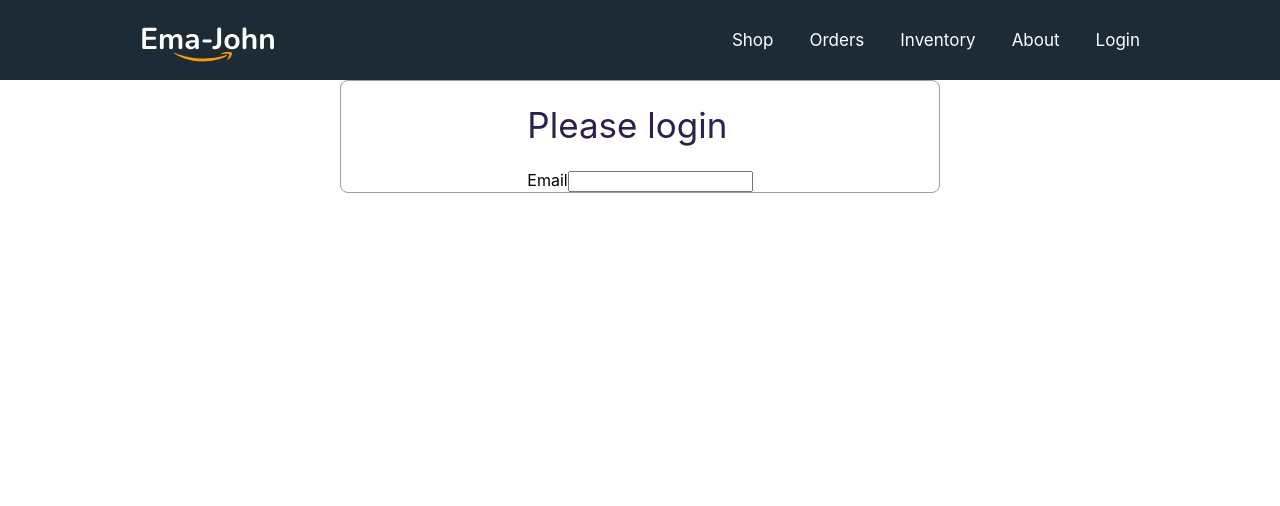
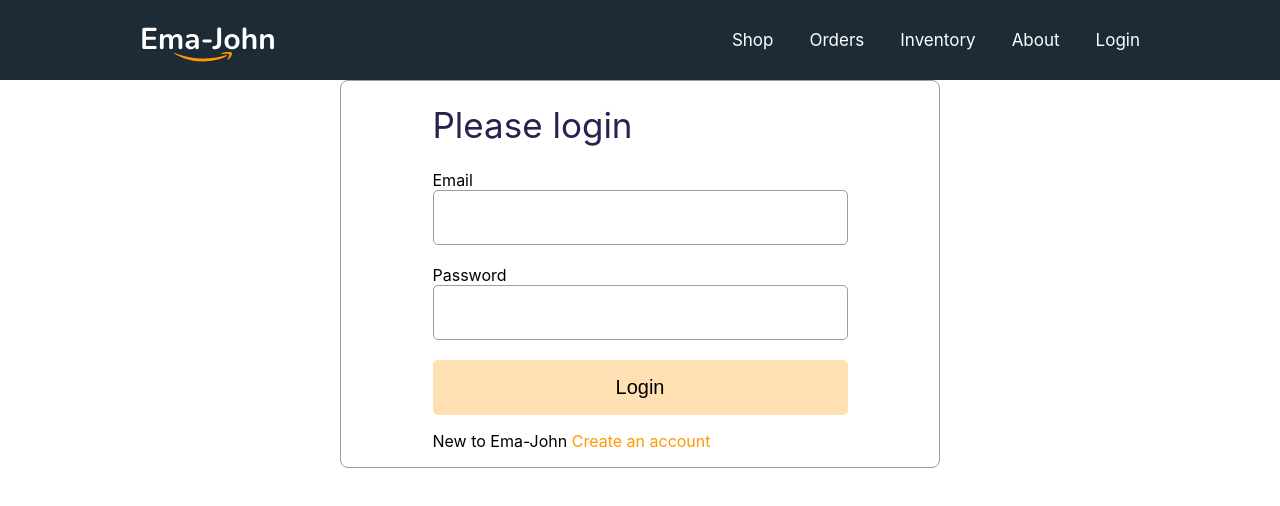
Before and after one commit to shahariyer-as/ema-john-simple-e-commerce, a React (Create React App) app: page /login in a window 1280 px wide. Shown: the top 506 px of the page. Built offline with nearby package versions, Linux system fonts and the light colour scheme.

Commit message:
login style complete

```diff
--- a/src/components/Login/Login.css
+++ b/src/components/Login/Login.css
@@ -1,13 +1,41 @@
-.form-container{
+.form-container {
   width: 600px;
-    border: 1px solid #95A0A7;
+  border: 1px solid #95a0a7;
   box-sizing: border-box;
   border-radius: 8px;
   display: flex;
   justify-content: center;
-    margin:0 auto;
+  margin: 0 auto;
 }
-.form-title{
+.form-title {
   font-size: 35px;
   font-weight: 400;
-color: #2A214F;}
+  color: #2a214f;
+}
+.input-group {
+  margin-bottom: 20px;
+}
+.input-group label {
+  display: block;
+}
+.input-group input {
+  width: 415px;
+  height: 55px;
+  border-radius: 5px;
+  box-sizing: border-box;
+  border: 1px solid #95a0a7;
+  font-size: 24px;
+}
+.form-submit {
+  width: 415px;
+  height: 55px;
+  background-color: rgba(255, 153, 0, 0.3);
+  border: none;
+  border-radius: 5px;
+  font-size: 20px;
+}
+.form-link{
+    color: #FF9900;
+    text-decoration: none;
+    cursor: pointer;
+}
--- a/src/components/Login/Login.js
+++ b/src/components/Login/Login.js
@@ -1,14 +1,23 @@
 import React from "react";
+import { Link } from "react-router-dom";
 import "./Login.css";
 const Login = () => {
   return (
     <div className="form-container">
       <div>
-        <h1 className="form-title">Please login</h1>
-        <div className="input-group">
-          <label htmlFor="email">Email</label>
-          <input type="email" name="email" id="" />
-        </div>
+        <form action="">
+          <h1 className="form-title">Please login</h1>
+          <div className="input-group">
+            <label htmlFor="email">Email</label>
+            <input type="email" name="email" id="" />
+          </div>
+          <div className="input-group">
+            <label htmlFor="password">Password</label>
+            <input type="password" name="password" id="" />
+          </div>
+          <input className="form-submit" type="submit" value="Login" />
+        </form>
+        <p>New to Ema-John <Link className="form-link" to="/signup">Create an account</Link></p>
       </div>
     </div>
   );
```
Lines whose indentation alone changed are shown as unchanged.
